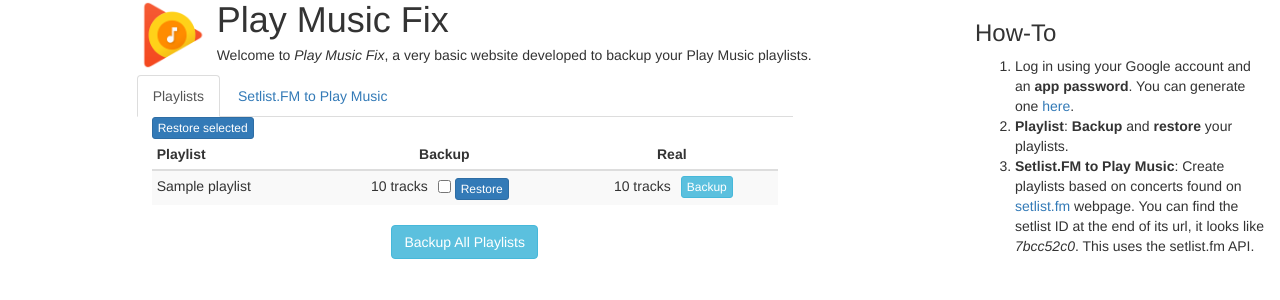
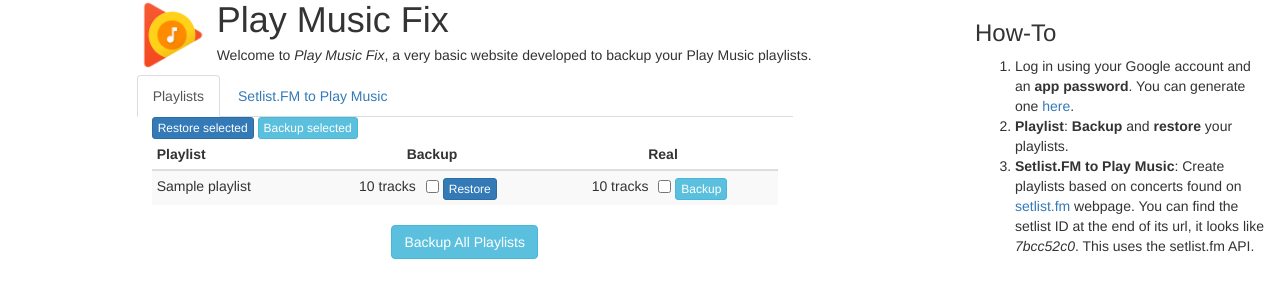
Before and after one commit to nulldiego/gmfix, a Django app: template gmfix/templates/playlists.html in a window 1280 px wide. Shown: the top 300 px of the page. Run offline with Django 3.2, Linux system fonts and the light colour scheme; the template is opened without the code that fills it: most values are stand-ins (such as "Sample title", 1, 10 or a date in 2020); some libraries are stand-ins or nearby versions.

Commit message:
bulk backup

```diff
--- a/gmfix/templates/playlists.html
+++ b/gmfix/templates/playlists.html
@@ -22,7 +22,7 @@
 
     var recursive_restore = function (index, ids) {
       var value = ids[index];
-      $('.modal-header h3').text('Restoring your playlists... ' + index + 1 + '/' + ids.length);
+      $('.modal-header h3').text('Restoring your playlists... ' + (index + 1) + '/' + ids.length);
       $.ajax({
         url: '{% url "restore" %}',
         data: {
@@ -30,10 +30,8 @@
         },
         dataType: 'json',
         success: function (data) {
-            console.log('success');
             $("#" + value).removeClass("danger");
             $("#" + value + " > td:nth-child(4)").text(data.num_tracks + " tracks");
-            console.log("hide");
             if (index < ids.length - 1) {
                 recursive_restore(index + 1, ids);
             } else {
@@ -45,11 +43,11 @@
     }
 
     $("#bulk-restore").click(function () {
-      var playlist_ids = $(".table input:checkbox:checked").map(function(){
+      var playlist_ids = $(".check-restore:checkbox:checked").map(function(){
           return $(this).val();
       }).get();
       waitingDialog.show('Restoring your playlists... 1/' + playlist_ids.length);
-      $(".table input:checkbox:checked").prop('checked', false);
+      $(".check-restore:checkbox:checked").prop('checked', false);
       recursive_restore(0, playlist_ids);
     });
 
@@ -69,6 +67,37 @@
             $('#myModal').modal({show:true})
         }
       });
+    });
+
+    var recursive_backup = function (index, ids) {
+      var value = ids[index];
+      $('.modal-header h3').text('Backing up your playlists... ' + (index + 1) + '/' + ids.length);
+      $.ajax({
+        url: '{% url "backup" %}',
+        data: {
+          'playlist_id': value
+        },
+        dataType: 'json',
+        success: function (data) {
+            $("#" + value).removeClass("danger");
+            $("#" + value + " > td:nth-child(2)").text(data.num_tracks + " tracks");
+            if (index < ids.length - 1) {
+                recursive_backup(index + 1, ids);
+            } else {
+              waitingDialog.hide();
+              $('#myModal').modal({show:true})
+            }
+        }
+      });
+    }
+
+    $("#bulk-backup").click(function () {
+      var playlist_ids = $(".check-backup:checkbox:checked").map(function(){
+          return $(this).val();
+      }).get();
+      waitingDialog.show('Backing up your playlists... 1/' + playlist_ids.length);
+      $(".check-backup:checkbox:checked").prop('checked', false);
+      recursive_backup(0, playlist_ids);
     });
 
     $("#backup_all").click(function () {
@@ -118,7 +147,8 @@
 <div class="tab-content m-t-20">
     <div class="tab-pane active" id="playlists" role="tabpanel">
         <div class="col-xs-12">
-            <button id="bulk-restore" class="restore btn btn-primary btn-xs" name="restore" type="submit">Restore selected</button>
+            <button id="bulk-restore" class="btn btn-primary btn-xs" name="restore" type="submit">Restore selected</button>
+            <button id="bulk-backup" class="btn btn-info btn-xs" name="backup" type="submit">Backup selected</button>
 
             <table class="table table-striped table-hover table-condensed">
                 <thead>
@@ -137,13 +167,14 @@
                                 {{ playlist.stored_tracks }} tracks
                             </td>
                             <td class="adjust-width">
-                                <input type="checkbox" name="bulkrestore" value="{{ playlist.google_id }}"/>
+                                <input type="checkbox" name="bulkrestore" class="check-restore" value="{{ playlist.google_id }}"/>
                                 <button id="restore" class="restore btn btn-primary btn-xs" name="restore" value="{{ playlist.google_id }}" type="submit">Restore</button>
                             </td>
                             <td class="adjust-width text-right">
                                 {{ playlist.actual_tracks }} tracks
                             </td>
                             <td class="adjust-width">
+                                <input type="checkbox" name="bulkbackup" class="check-backup" value="{{ playlist.google_id }}"/>
                                 <button id="backup" class="backup btn btn-info btn-xs" name="backup" value="{{ playlist.google_id }}" type="submit">Backup</button>
                             </td>
                         </tr>
```
